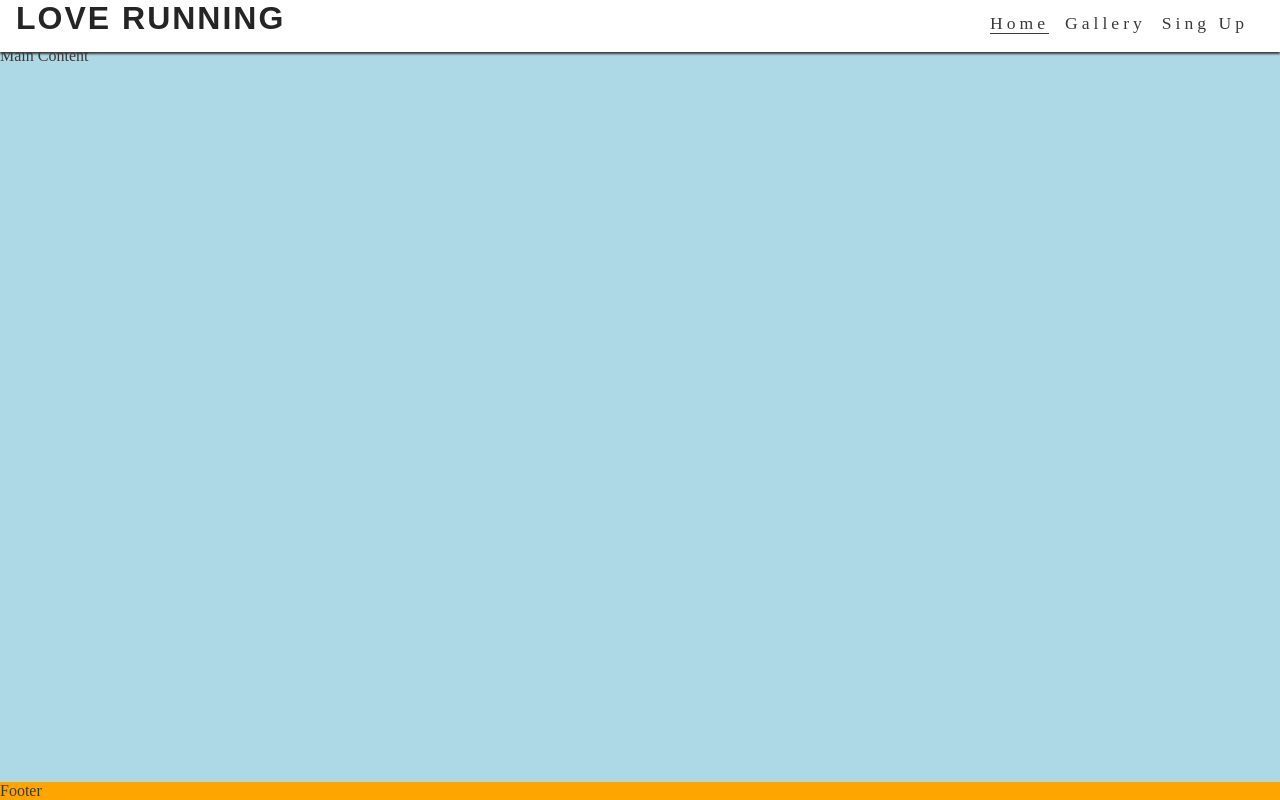
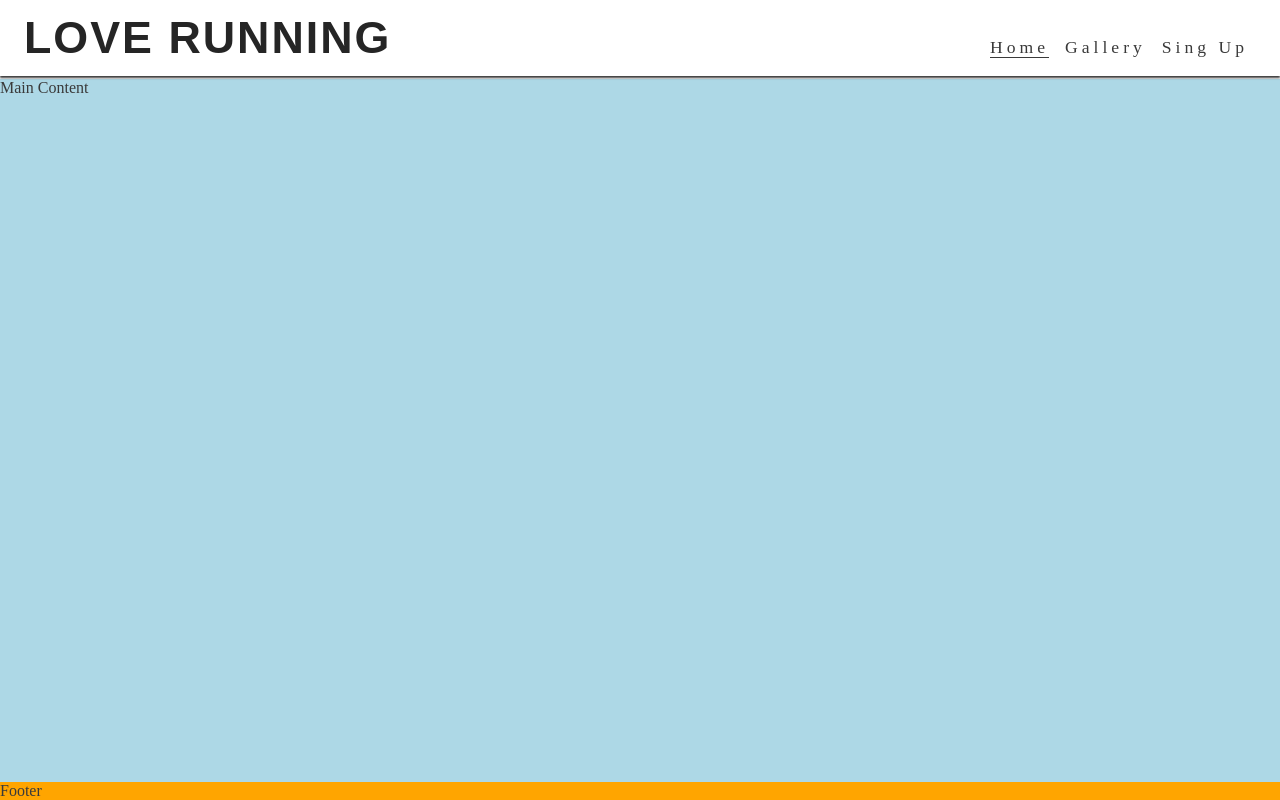
Before and after one commit to desmond0147/love-running, a plain HTML site: page index.html in a window 1280 px wide. Drawn offline with Linux system fonts and the light colour scheme.

Commit message:
logo larger, push main content down to show under larger header

```diff
--- a/assets/css/style.css
+++ b/assets/css/style.css
@@ -118,6 +118,18 @@ footer{
 .nav-toggle-lable{
     display: none;
 }
+#logo {
+    font-size: 280%;
+    line-height: 75px;
+    margin: 0 0.5rem;
+}
+/* main content */
+main {
+    /*push main content down to accomodate a larger header */
+margin-top: 79px;
+}
+
+
 
 
 }
```
